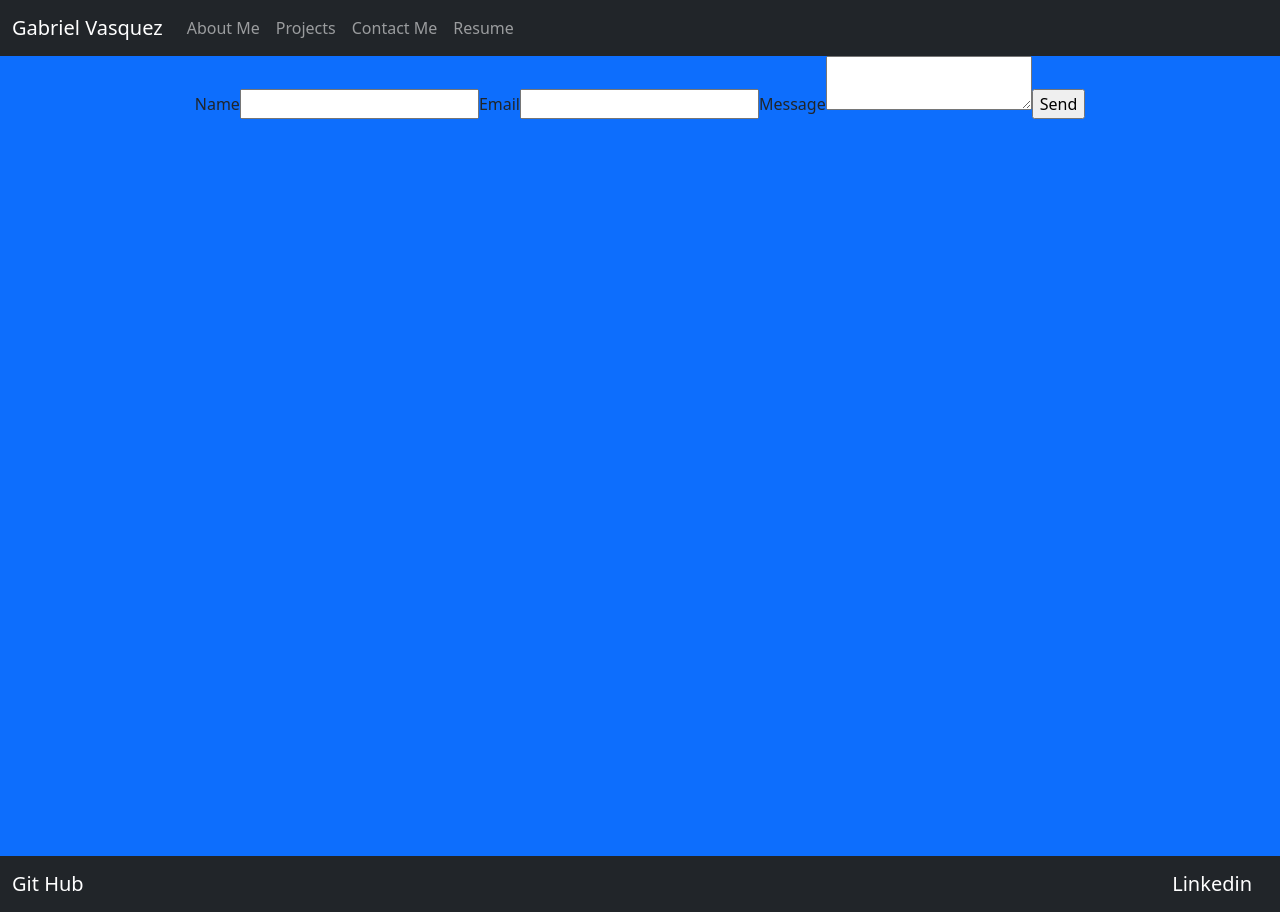
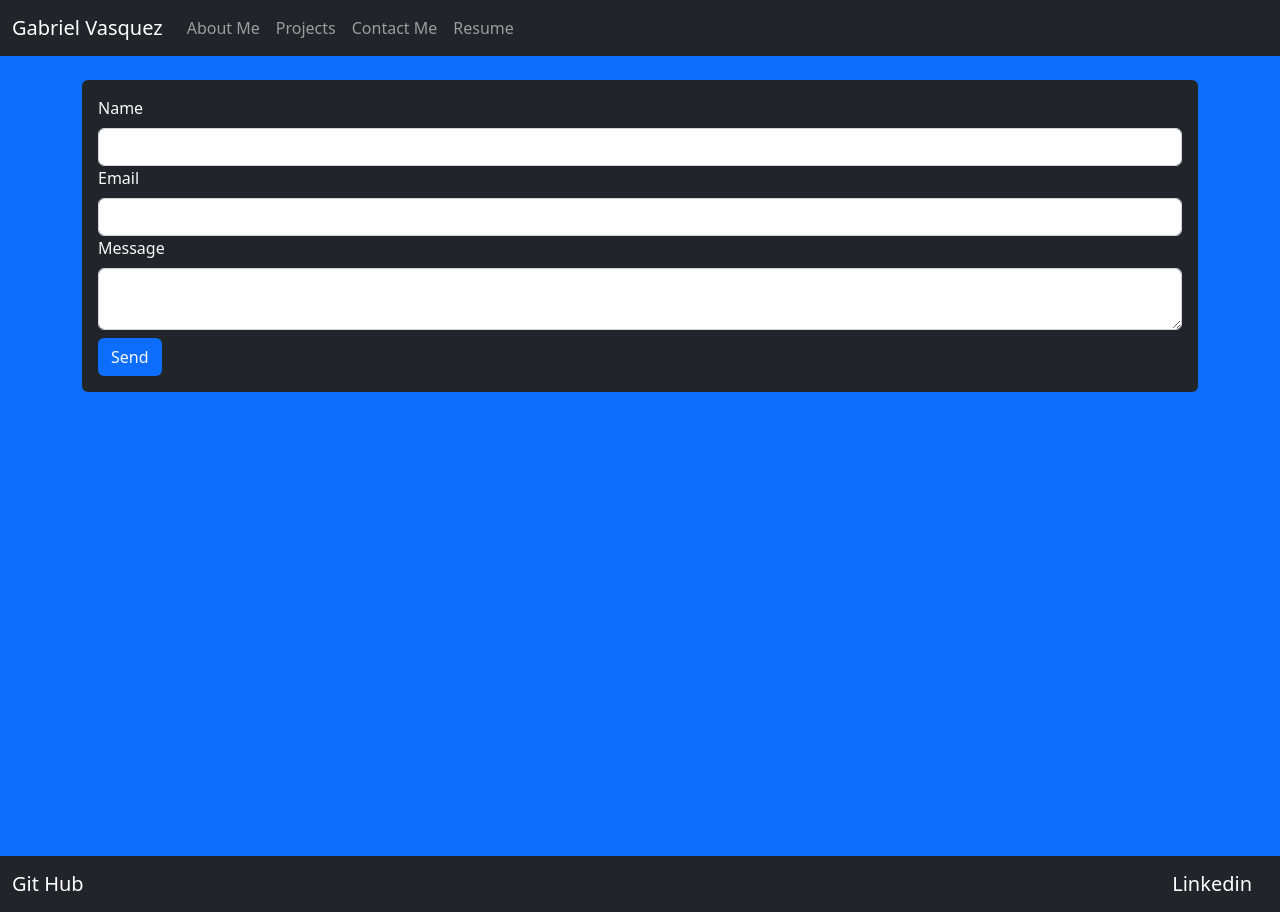
Before and after one commit to LardexTheLarge/React-Portfolio, a React (Create React App) app in the folder client/: page /contact in a window 1280 px wide. Built offline with nearby package versions, Linux system fonts and the light colour scheme.

Commit message:
style refactor

```diff
--- a/client/src/components/Projects.js
+++ b/client/src/components/Projects.js
@@ -72,7 +72,7 @@ function Projects() {
     <div className="row row-cols-1 row-cols-md-2 m-3 g-4">
       {proj.map((projects) => (
         <div className="col">
-          <div className="card">
+          <div className="card bg-dark text-light">
             <img
               src={projects.pic}
               className="card-img-top"
--- a/client/src/components/contact/ContactMe.js
+++ b/client/src/components/contact/ContactMe.js
@@ -23,17 +23,26 @@ export default function ContactMe() {
       );
   }
   return (
-    <div className="container text-center d-flex flex-column min-vh-100">
-      <form className="contact-form" onSubmit={sendEmail}>
-        <input type="hidden" name="contact_number" />
-        <label>Name</label>
-        <input type="text" name="from_name" />
-        <label>Email</label>
-        <input type="email" name="reply_to_email" />
-        <label>Message</label>
-        <textarea name="message" />
-        <input type="submit" value="Send" />
-      </form>
+    <div className="d-flex flex-column min-vh-100">
+      <div className="container py-4">
+        <form
+          className="contactForm bg-dark text-light rounded p-3"
+          onSubmit={sendEmail}
+        >
+          <input type="hidden" name="contact_number" />
+          <label className="form-label">Name</label>
+          <input className="form-control" type="text" name="from_name" />
+          <label className="form-label">Email</label>
+          <input className="form-control" type="email" name="reply_to_email" />
+          <label className="form-label">Message</label>
+          <textarea className="form-control" name="message" />
+          <input
+            className="btn mt-2 bg-primary text-light rounded"
+            type="submit"
+            value="Send"
+          />
+        </form>
+      </div>
     </div>
   );
 }
```
